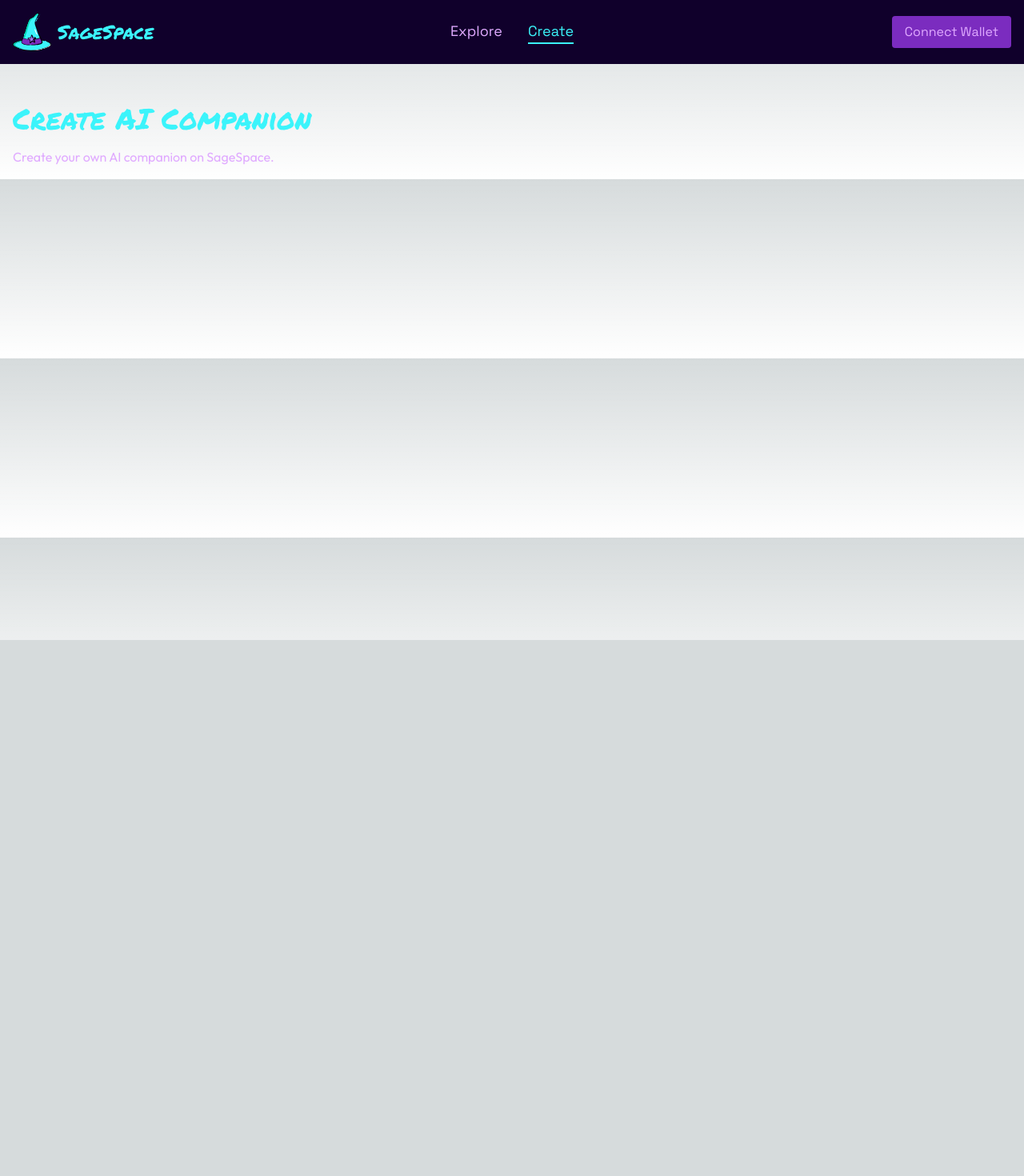
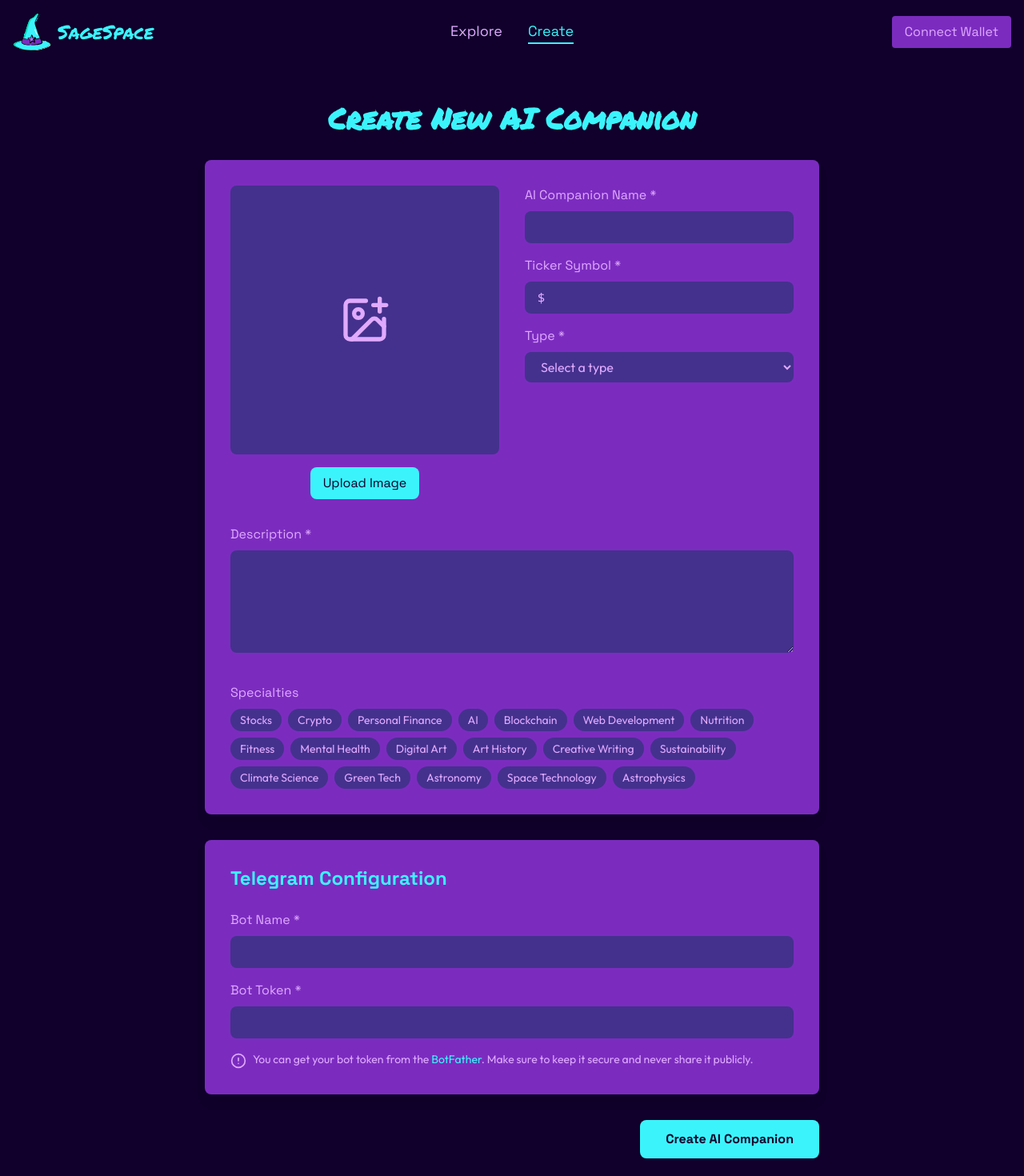
Before and after one commit to Ayushjain2205/sage-space, a Next.js app: page /create in a window 1280 px wide. Shown: the top 1470 px of the page at 80% size. Before the commit the page ends 800 px from the top, so only its background shows below. Built offline with nearby package versions, Linux system fonts and the light colour scheme.

Commit message:
Basic create page

```diff
--- /dev/null
+++ b/src/components/CreateCompanionForm.tsx
@@ -0,0 +1,285 @@
+import React, { useState } from "react";
+import { ImagePlus, AlertCircle } from "lucide-react";
+import Image from "next/image";
+
+interface FormData {
+  name: string;
+  ticker: string;
+  description: string;
+  type: string;
+  image: string | null;
+  telegramBotName: string;
+  telegramToken: string;
+  specialties: string[];
+}
+
+const COMPANION_TYPES = [
+  "Finance",
+  "Technology",
+  "Health",
+  "Education",
+  "Art",
+  "Science",
+  "Entertainment",
+  "Other",
+];
+
+const SPECIALTIES = [
+  "Stocks",
+  "Crypto",
+  "Personal Finance",
+  "AI",
+  "Blockchain",
+  "Web Development",
+  "Nutrition",
+  "Fitness",
+  "Mental Health",
+  "Digital Art",
+  "Art History",
+  "Creative Writing",
+  "Sustainability",
+  "Climate Science",
+  "Green Tech",
+  "Astronomy",
+  "Space Technology",
+  "Astrophysics",
+];
+
+export default function CreateCompanionForm() {
+  const [formData, setFormData] = useState<FormData>({
+    name: "",
+    ticker: "",
+    description: "",
+    type: "",
+    image: null,
+    telegramBotName: "",
+    telegramToken: "",
+    specialties: [],
+  });
+
+  const [previewImage, setPreviewImage] = useState<string | null>(null);
+
+  const handleImageUpload = (e: React.ChangeEvent<HTMLInputElement>) => {
+    const file = e.target.files?.[0];
+    if (file) {
+      const reader = new FileReader();
+      reader.onloadend = () => {
+        setPreviewImage(reader.result as string);
+        setFormData((prev) => ({ ...prev, image: reader.result as string }));
+      };
+      reader.readAsDataURL(file);
+    }
+  };
+
+  const handleSubmit = (e: React.FormEvent) => {
+    e.preventDefault();
+    console.log("Form submitted:", formData);
+    // Handle form submission
+  };
+
+  const handleSpecialtyToggle = (specialty: string) => {
+    setFormData((prev) => ({
+      ...prev,
+      specialties: prev.specialties.includes(specialty)
+        ? prev.specialties.filter((s) => s !== specialty)
+        : [...prev.specialties, specialty],
+    }));
+  };
+
+  return (
+    <form onSubmit={handleSubmit} className="max-w-3xl mx-auto">
+      <div className="bg-[#7B2CBF] rounded-lg p-8 mb-8 shadow-lg">
+        <div className="grid grid-cols-1 md:grid-cols-2 gap-8">
+          {/* Image Upload Section */}
+          <div className="flex flex-col items-center justify-center">
+            <div className="w-full aspect-square relative rounded-lg overflow-hidden bg-[#44318D] mb-4">
+              {previewImage ? (
+                <Image
+                  src={previewImage}
+                  alt="Preview"
+                  layout="fill"
+                  objectFit="cover"
+                  className="rounded-lg"
+                />
+              ) : (
+                <div className="h-full flex items-center justify-center">
+                  <ImagePlus className="w-16 h-16 text-[#E0AAFF]" />
+                </div>
+              )}
+            </div>
+            <label className="cursor-pointer bg-[#3BF4FB] text-[#10002B] px-4 py-2 rounded-lg font-space-grotesk hover:bg-[#44318D] hover:text-[#E0AAFF] transition-colors">
+              Upload Image
+              <input
+                type="file"
+                accept="image/*"
+                onChange={handleImageUpload}
+                className="hidden"
+              />
+            </label>
+          </div>
+
+          {/* Basic Details Section */}
+          <div className="space-y-4">
+            <div>
+              <label className="block text-[#E0AAFF] font-space-grotesk mb-2">
+                AI Companion Name *
+              </label>
+              <input
+                type="text"
+                value={formData.name}
+                onChange={(e) =>
+                  setFormData((prev) => ({ ...prev, name: e.target.value }))
+                }
+                className="w-full bg-[#44318D] text-[#E0AAFF] rounded-lg px-4 py-2 font-outfit focus:outline-none focus:ring-2 focus:ring-[#3BF4FB]"
+                required
+              />
+            </div>
+            <div>
+              <label className="block text-[#E0AAFF] font-space-grotesk mb-2">
+                Ticker Symbol *
+              </label>
+              <div className="relative">
+                <span className="absolute left-4 top-2 text-[#E0AAFF]">$</span>
+                <input
+                  type="text"
+                  value={formData.ticker}
+                  onChange={(e) =>
+                    setFormData((prev) => ({ ...prev, ticker: e.target.value }))
+                  }
+                  className="w-full bg-[#44318D] text-[#E0AAFF] rounded-lg px-4 py-2 pl-8 font-outfit uppercase focus:outline-none focus:ring-2 focus:ring-[#3BF4FB]"
+                  required
+                />
+              </div>
+            </div>
+            <div>
+              <label className="block text-[#E0AAFF] font-space-grotesk mb-2">
+                Type *
+              </label>
+              <select
+                value={formData.type}
+                onChange={(e) =>
+                  setFormData((prev) => ({ ...prev, type: e.target.value }))
+                }
+                className="w-full bg-[#44318D] text-[#E0AAFF] rounded-lg px-4 py-2 font-outfit focus:outline-none focus:ring-2 focus:ring-[#3BF4FB]"
+                required
+              >
+                <option value="">Select a type</option>
+                {COMPANION_TYPES.map((type) => (
+                  <option key={type} value={type}>
+                    {type}
+                  </option>
+                ))}
+              </select>
+            </div>
+          </div>
+        </div>
+
+        {/* Description Section */}
+        <div className="mt-8">
+          <label className="block text-[#E0AAFF] font-space-grotesk mb-2">
+            Description *
+          </label>
+          <textarea
+            value={formData.description}
+            onChange={(e) =>
+              setFormData((prev) => ({ ...prev, description: e.target.value }))
+            }
+            className="w-full bg-[#44318D] text-[#E0AAFF] rounded-lg px-4 py-2 font-outfit h-32 focus:outline-none focus:ring-2 focus:ring-[#3BF4FB]"
+            required
+          />
+        </div>
+
+        {/* Specialties Section */}
+        <div className="mt-8">
+          <label className="block text-[#E0AAFF] font-space-grotesk mb-2">
+            Specialties
+          </label>
+          <div className="flex flex-wrap gap-2">
+            {SPECIALTIES.map((specialty) => (
+              <button
+                key={specialty}
+                type="button"
+                onClick={() => handleSpecialtyToggle(specialty)}
+                className={`px-3 py-1 rounded-full font-outfit text-sm transition-colors ${
+                  formData.specialties.includes(specialty)
+                    ? "bg-[#3BF4FB] text-[#10002B]"
+                    : "bg-[#44318D] text-[#E0AAFF] hover:bg-[#3BF4FB] hover:text-[#10002B]"
+                }`}
+              >
+                {specialty}
+              </button>
+            ))}
+          </div>
+        </div>
+      </div>
+
+      {/* Telegram Configuration Section */}
+      <div className="bg-[#7B2CBF] rounded-lg p-8 mb-8 shadow-lg">
+        <h2 className="text-2xl font-bold mb-6 font-space-grotesk text-[#3BF4FB]">
+          Telegram Configuration
+        </h2>
+        <div className="space-y-4">
+          <div>
+            <label className="block text-[#E0AAFF] font-space-grotesk mb-2">
+              Bot Name *
+            </label>
+            <input
+              type="text"
+              value={formData.telegramBotName}
+              onChange={(e) =>
+                setFormData((prev) => ({
+                  ...prev,
+                  telegramBotName: e.target.value,
+                }))
+              }
+              className="w-full bg-[#44318D] text-[#E0AAFF] rounded-lg px-4 py-2 font-outfit focus:outline-none focus:ring-2 focus:ring-[#3BF4FB]"
+              required
+            />
+          </div>
+          <div>
+            <label className="block text-[#E0AAFF] font-space-grotesk mb-2">
+              Bot Token *
+            </label>
+            <input
+              type="password"
+              value={formData.telegramToken}
+              onChange={(e) =>
+                setFormData((prev) => ({
+                  ...prev,
+                  telegramToken: e.target.value,
+                }))
+              }
+              className="w-full bg-[#44318D] text-[#E0AAFF] rounded-lg px-4 py-2 font-outfit focus:outline-none focus:ring-2 focus:ring-[#3BF4FB]"
+              required
+            />
+          </div>
+          <div className="flex items-start space-x-2 text-[#E0AAFF]">
+            <AlertCircle className="w-5 h-5 mt-0.5 flex-shrink-0" />
+            <p className="text-sm font-outfit">
+              You can get your bot token from the{" "}
+              <a
+                href="https://t.me/BotFather"
+                target="_blank"
+                rel="noopener noreferrer"
+                className="text-[#3BF4FB] hover:underline"
+              >
+                BotFather
+              </a>
+              . Make sure to keep it secure and never share it publicly.
+            </p>
+          </div>
+        </div>
+      </div>
+
+      {/* Submit Button */}
+      <div className="flex justify-end">
+        <button
+          type="submit"
+          className="bg-[#3BF4FB] text-[#10002B] px-8 py-3 rounded-lg font-space-grotesk font-bold hover:bg-[#44318D] hover:text-[#E0AAFF] transition-colors"
+        >
+          Create AI Companion
+        </button>
+      </div>
+    </form>
+  );
+}
--- a/src/pages/create.tsx
+++ b/src/pages/create.tsx
@@ -1,15 +1,23 @@
+import React from "react";
 import Layout from "../components/Layout";
+import CreateCompanionForm from "../components/CreateCompanionForm";
 
-export default function Create() {
+export default function CreatePage() {
   return (
     <Layout>
-      <div className="container mx-auto mt-8 p-4">
-        <h1 className="text-4xl font-permanent-marker text-[#3BF4FB] mb-4">
-          Create AI Companion
-        </h1>
-        <p className="font-outfit text-[#E0AAFF]">
-          Create your own AI companion on SageSpace.
-        </p>
+      <div
+        className="min-h-screen py-12"
+        style={{ backgroundColor: "#10002B" }}
+      >
+        <div className="container mx-auto px-4">
+          <h1
+            className="text-4xl font-bold mb-8 font-permanent-marker text-center"
+            style={{ color: "#3BF4FB" }}
+          >
+            Create New AI Companion
+          </h1>
+          <CreateCompanionForm />
+        </div>
       </div>
     </Layout>
   );
```
